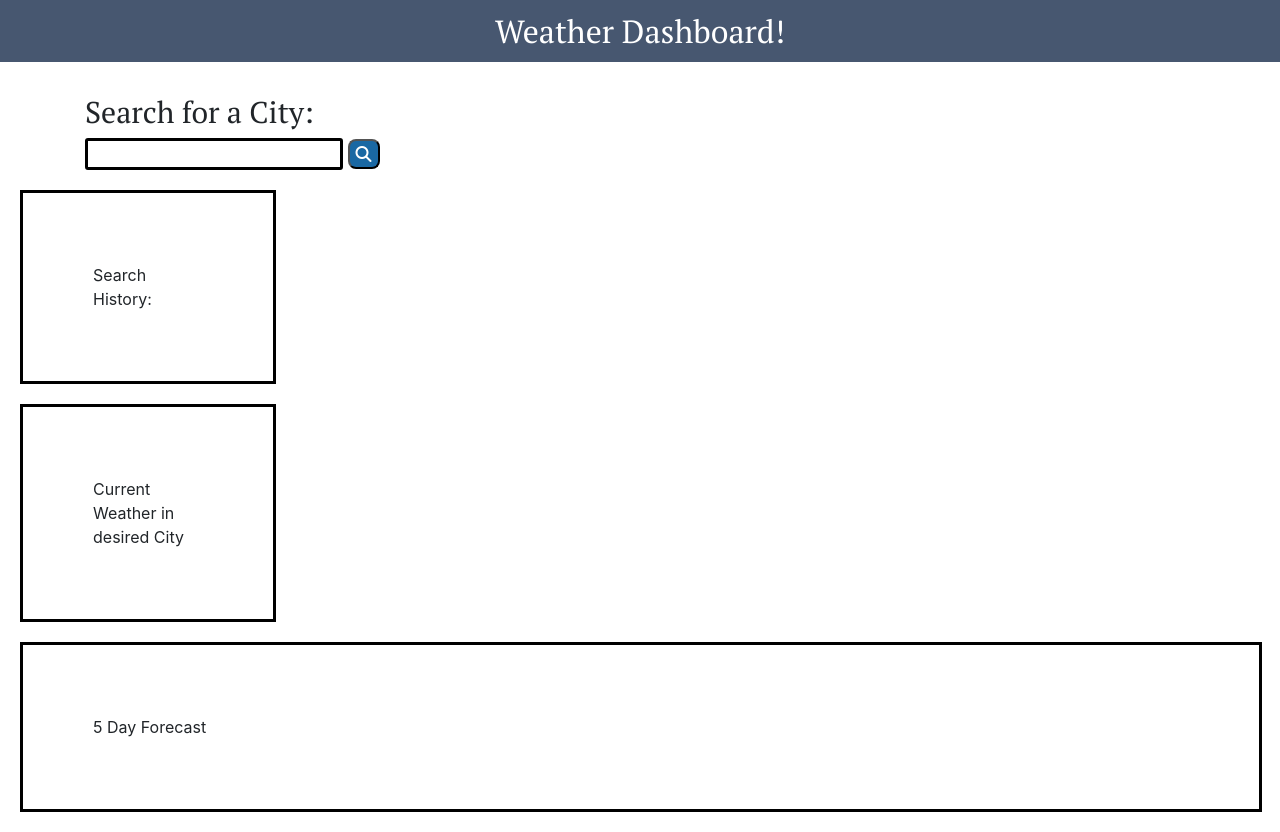
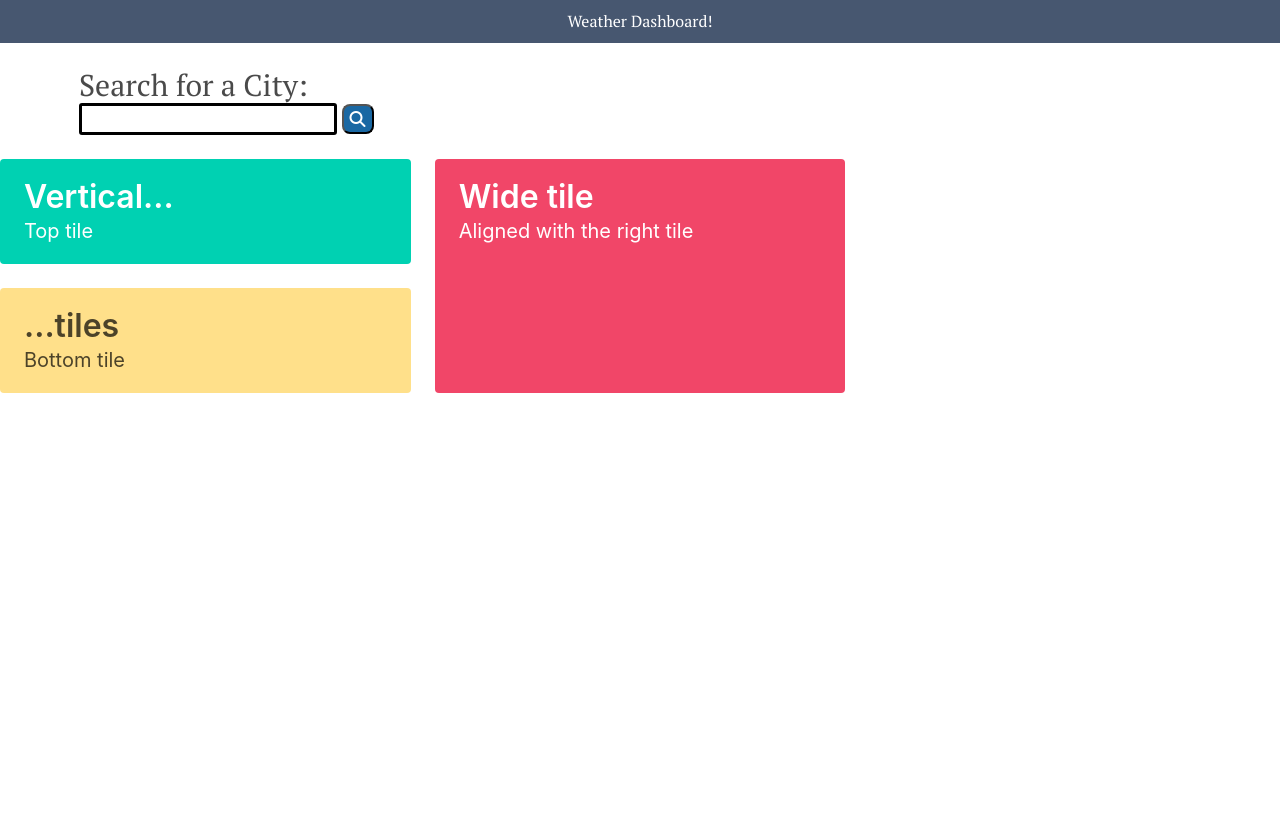
Before and after one commit to Saritapeter123/WeatherDashboard, a plain HTML site: page index.html in a window 1280 px wide. After the commit the page ends 800 px from the top, so only its background shows below. Drawn offline with nearby package versions, Linux system fonts and the light colour scheme.

Commit message:
Add files via upload

```diff
--- a/index.html
+++ b/index.html
@@ -3,12 +3,14 @@
   <head>
     <!-- Required meta tags -->
     <meta charset="utf-8">
-    <meta name="viewport" content="width=device-width, initial-scale=1, shrink-to-fit=no">
+    <meta name="viewport" content="width=device-width, initial-scale=1">
 
     <!--Google Fonts PT Serif-->
     <link href="https://fonts.googleapis.com/css2?family=PT+Serif&display=swap" rel="stylesheet">
     <!-- Bootstrap CSS -->
     <link rel="stylesheet" href="https://maxcdn.bootstrapcdn.com/bootstrap/4.0.0/css/bootstrap.min.css" integrity="sha384-Gn5384xqQ1aoWXA+058RXPxPg6fy4IWvTNh0E263XmFcJlSAwiGgFAW/dAiS6JXm" crossorigin="anonymous">
+    <!--Bulma Link-->
+    <link rel="stylesheet" href="https://cdn.jsdelivr.net/npm/bulma@0.9.0/css/bulma.min.css">
     <!--Style.CSS-->
     <link rel="stylesheet" href="style.css">
 
@@ -30,34 +32,32 @@
         </form>
     </div>
 
-    <!--Search History Card-->
-      <div class="col-3-md">
-        <div class="card1">
-          <div class="card-body">
-           Search History:
+    <br>
+
+    <div class="tile is-ancestor">
+      <div class="tile is-vertical is-8">
+        <div class="tile">
+          <div class="tile is-parent is-vertical">
+            <article class="tile is-child notification is-primary">
+              <p class="title">Vertical...</p>
+              <p class="subtitle">Top tile</p>
+            </article>
+            <article class="tile is-child notification is-warning">
+              <p class="title">...tiles</p>
+              <p class="subtitle">Bottom tile</p>
+            </article>
           </div>
-        </div>
-      </div>
+          <div class="tile is-parent">
+            <article class="tile is-child notification is-danger">
+              <p class="title">Wide tile</p>
+              <p class="subtitle">Aligned with the right tile</p>
+              <div class="content">
+                <!-- Content -->
+              </div>
+            </article>
+          </div>
 
 
-    <!--Current Weather Card-->
-      <div class="col-8-xlg">
-        <div class="card2">
-          <div class="card-body">
-            Current Weather in desired City
-          </div>
-        </div>
-      </div>
-
-
-    <!--5 Day Forecast Card-->
-      <div class="col-12-md">
-        <div class="card3">
-          <div class="card-body">
-            5 Day Forecast
-          </div>
-        </div>
-      </div>
 
     <!-- Font Awesome -->
     <script src="https://kit.fontawesome.com/9454ae8bef.js" crossorigin="anonymous"></script>
--- a/style.css
+++ b/style.css
@@ -25,31 +25,3 @@ button {
     background-color: #1a68a3;
     border-radius: 8px;
 }
-
-.card-body {
-    font-size: 20x;
-}
-
-/* Search History Card */
-.card1 {
-    width: 20%;
-    border: 3px solid Black;
-    padding: 50px;
-    margin: 20px;
-}
-
- /* Current Weather Card */
-.card2 {
-    width: 20%;
-    border: 3px solid Black;
-    padding: 50px;
-    margin: 20px;
-}
-
- /* 5 Day Forecast Card */
-.card3 {
-    width: 97%;
-    border: 3px solid black;
-    padding: 50px;
-    margin: 20px;
-}
```
